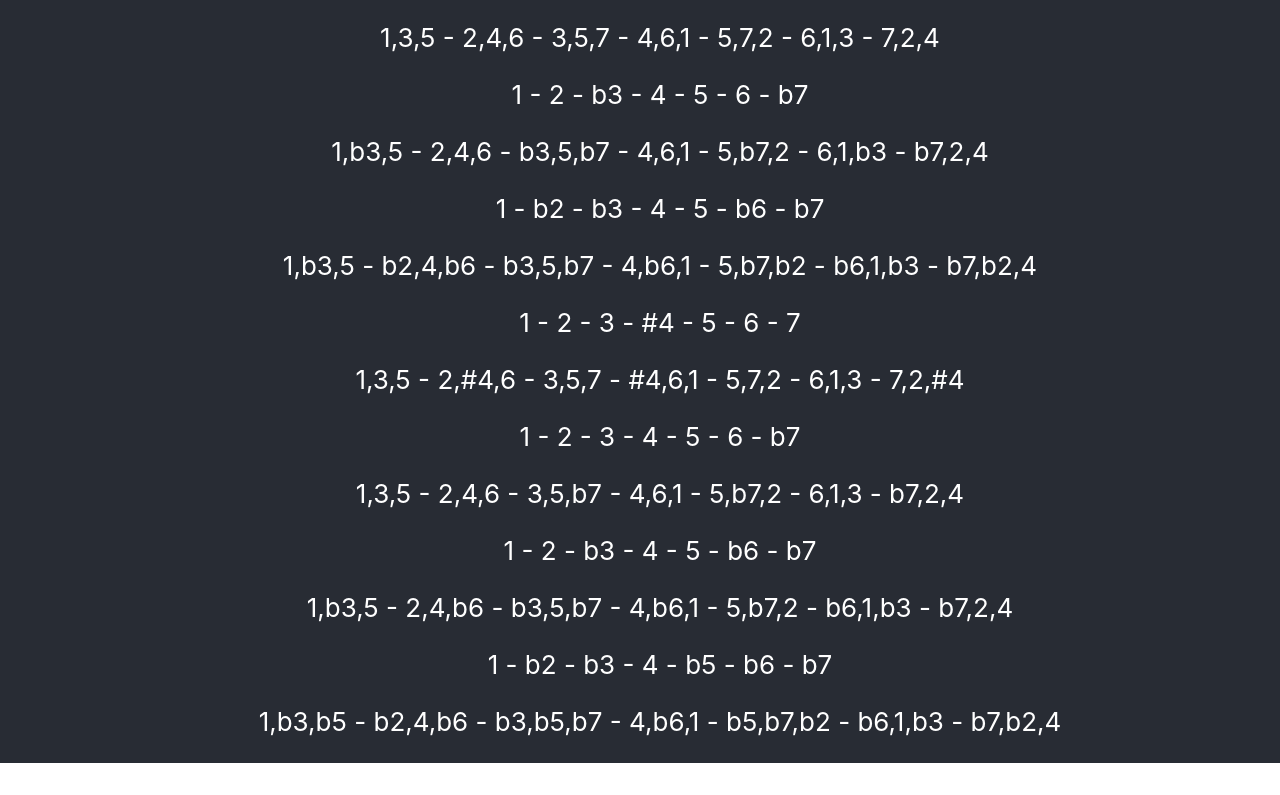
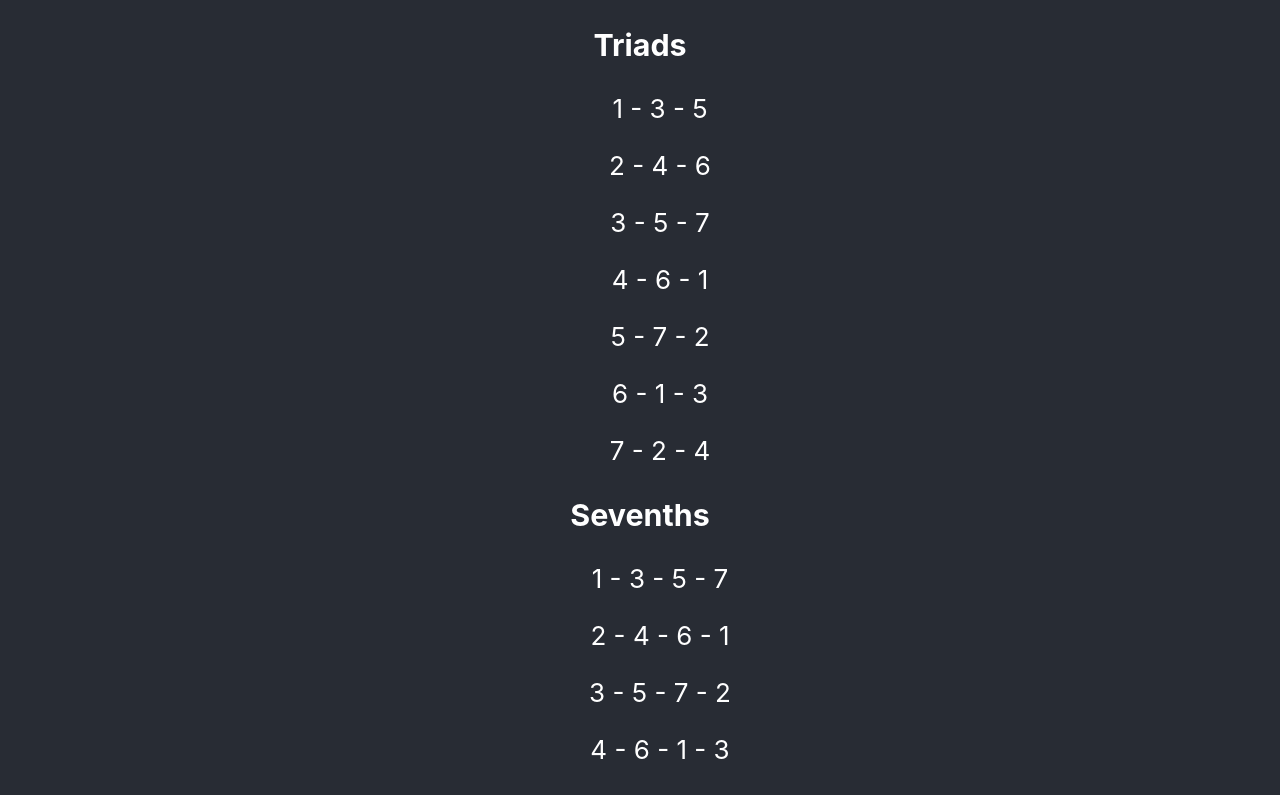
Before and after one commit to walpolsh/chord-scales, a React (Create React App) app: page / in a window 1280 px wide. Shown: the part 300-1095 px from the top of the page. Before the commit the page ends 1063 px from the top, so only its background shows below. Built offline with nearby package versions, Linux system fonts and the light colour scheme.

Commit message:
now generates triads and seventh chords for major modes

```diff
--- a/src/App.js
+++ b/src/App.js
@@ -11,7 +11,28 @@ const triads = (scale) => {
     [scale[5], scale[0], scale[2]],
     [scale[6], scale[1], scale[3]]
   ]
-  return arr.join(' - ')
+  return arr.map((item, key )=>
+      <div>
+        <ul key={key}>{item.join(' - ')}</ul>
+      </div>
+  )
+}
+
+const sevenths = (scale) => {
+  let arr = [
+    [scale[0], scale[2], scale[4], scale[6]],
+    [scale[1], scale[3], scale[5], scale[0]],
+    [scale[2], scale[4], scale[6], scale[1]],
+    [scale[3], scale[5], scale[0], scale[2]],
+    [scale[4], scale[6], scale[1], scale[3]],
+    [scale[5], scale[0], scale[2], scale[4]],
+    [scale[6], scale[1], scale[3], scale[5]]
+  ]
+  return arr.map((item, key )=>
+      <div>
+        <ul key={key}>{item.join(' - ')}</ul>
+      </div>
+  )
 }
 
 class App extends Component {
@@ -49,8 +70,7 @@ class App extends Component {
 
     //scales
     const major = [r, w, w, h, w, w, w, h];
-    // const minor = [r, w, h, w, w, h, w, w]
-    // const melodicMinor = [r, w, h, w, w, w, w, h]
+    const melodicMinor = ['1', '2', 'b3', '4', '5', '6', '7']
     // const harmonicMinor = [r, w, h, w, w, h, wh, h]
 
     // let triads = filtered.map((item, index) => {
@@ -111,25 +131,25 @@ class App extends Component {
           }
         }
 
-
         const filtered = filteredMode(arr)
-
-
         renameLocrian(filtered, 'b3', '4', '#4', 'b5')
         renameEquivalents(filtered, '4', '#4', '5');
         renameEquivalents(filtered, 'b3', '3', '2');
         renameEquivalents(filtered, '6', 'b6', '5');
 
-
-
         return (
           <div key={key}>
             <ol>{filtered.join(' - ')}</ol>
-            <ol>{triads(filtered)}</ol>
+            <h3>Triads</h3>
+            <p>{triads(filtered)}</p>
+            <h3>Sevenths</h3>
+            <p>{sevenths(filtered)}</p>
+
           </div>
         )
       })
     }
+
     let majorModes = modeGenerator(major)
     console.log(majorModes)
 
@@ -149,13 +169,13 @@ class App extends Component {
             <h1>Minor Modes:</h1>
             {modeGenerator(minor)}
 
-          </div>
-          <div>
+          </div> */}
+          {/* <div>
             <h1>Melodic Minor Modes:</h1>
-            {modeGenerator(melodicMinor)}
+            {modeGenerator2(melodicMinor)}
 
-          </div>
-          <div>
+          </div> */}
+          {/* <div>
             <h1>Harmonic Minor Modes:</h1>
             {modeGenerator(harmonicMinor)}
 
```
